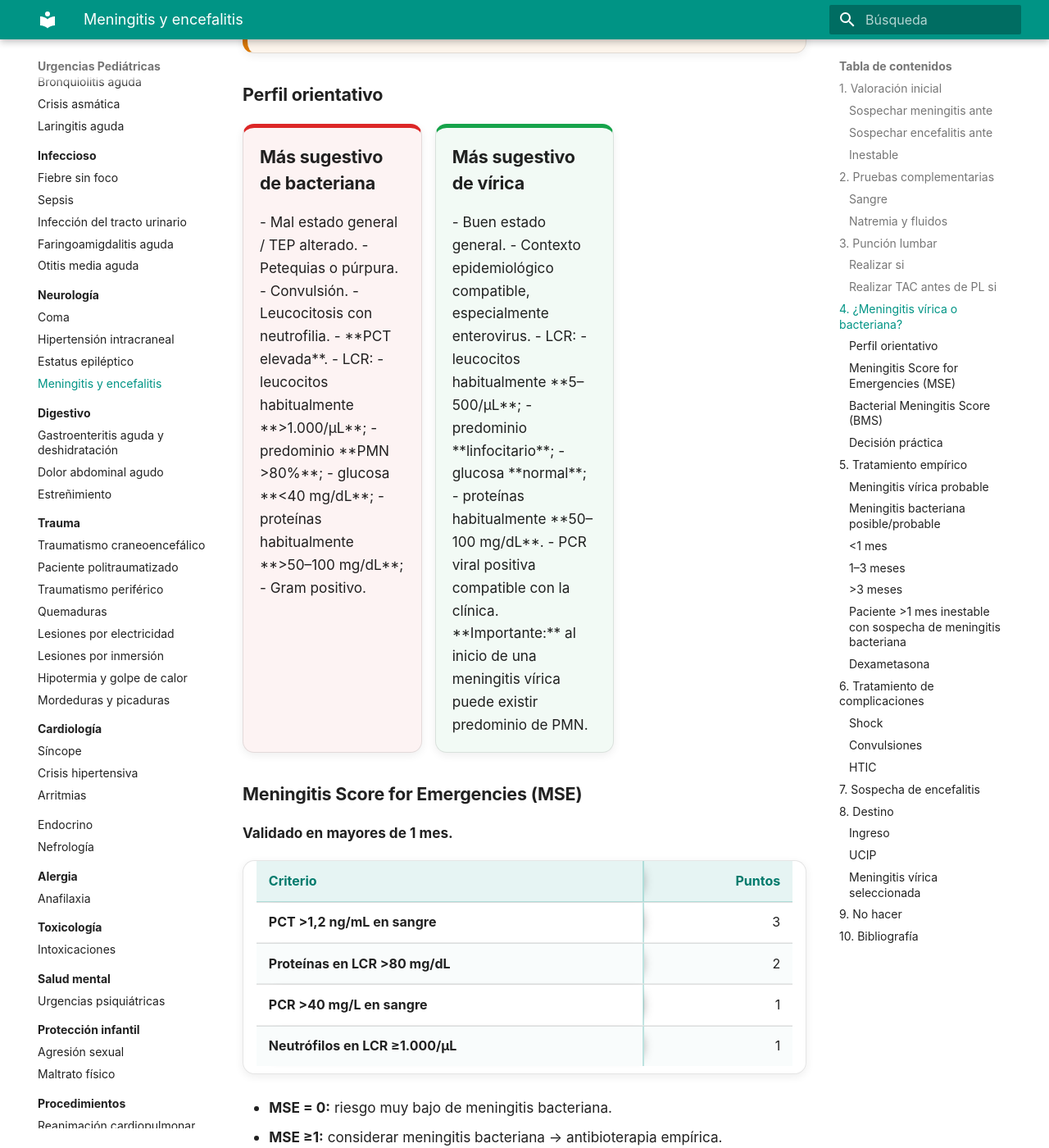
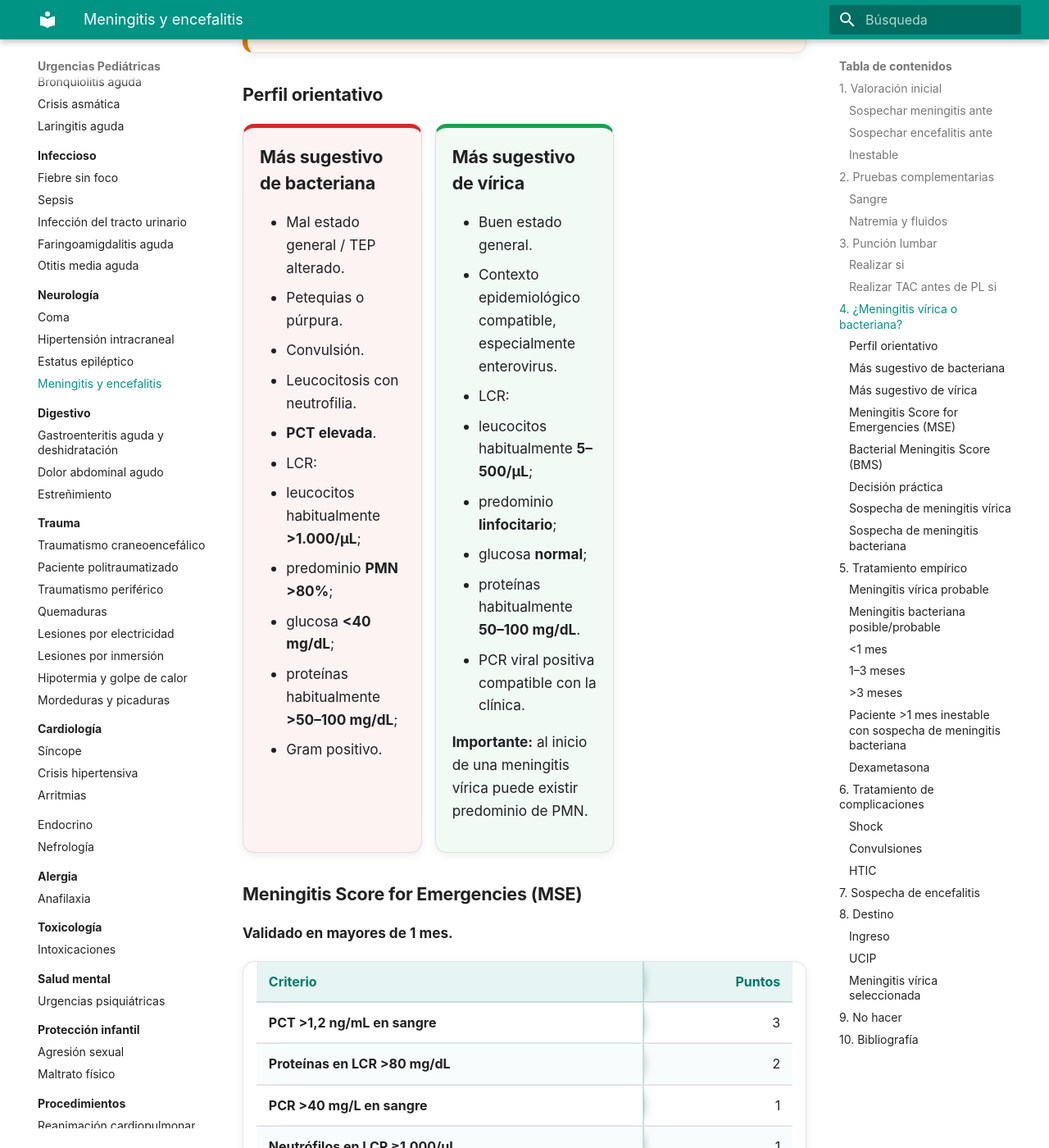
Before and after one commit to gonzaloares/urgencias-pediatricas, an MkDocs documentation site: the page built from docs/neurologia/meningitis-encefalitis.md, in a window 1280 px wide and 1400 px high, scrolled down 3322 px. Shown: the whole window at 82% size. Built offline with MkDocs 1.6.1 and Material for MkDocs 9.7.7, drawn with Linux system fonts in a browser that asks for light colours; some of the changed text lies outside the part shown.

Commit message:
Corrige renderizado Markdown en meningitis

```diff
--- a/docs/neurologia/meningitis-encefalitis.md
+++ b/docs/neurologia/meningitis-encefalitis.md
@@ -112,7 +112,7 @@ Enviar:
 
 ### Perfil orientativo
 
-<div class="management-grid">
+<div class="management-grid" markdown="1">
 
 <div class="management-card severity-severe" markdown="1">
 <h3>Más sugestivo de bacteriana</h3>
@@ -192,7 +192,7 @@ Enviar:
 
 ### Decisión práctica
 
-<div class="management-grid">
+<div class="management-grid" markdown="1">
 
 <div class="management-card severity-mild" markdown="1">
 <h3>Sospecha de meningitis vírica</h3>
```
